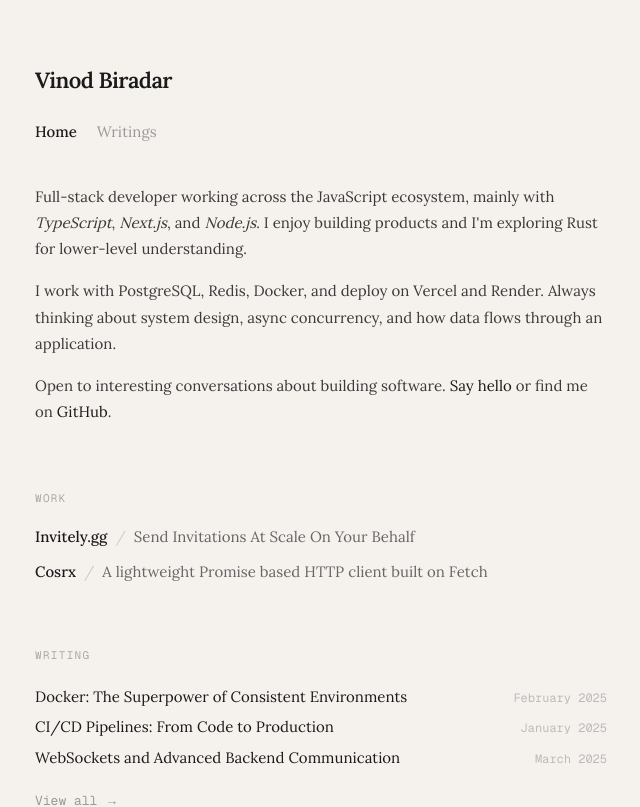
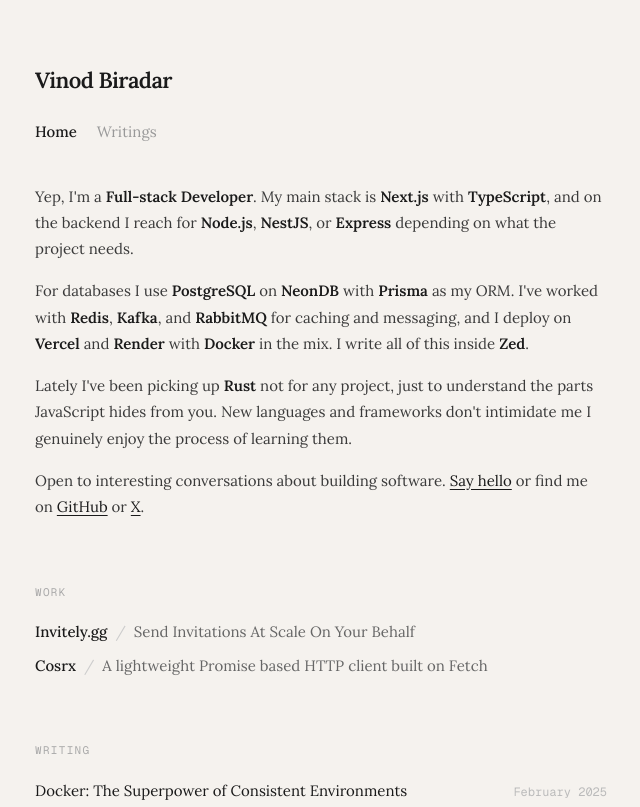
Before and after one commit to Vinodbiradar09/vinod.com, a Next.js app: page / in a window 1280 px wide. Shown: the top 807 px of the page, without its empty margins (319-959 px from the left). Built offline with nearby package versions, Linux system fonts and the light colour scheme.

Commit message:
fix : update about section

```diff
--- a/components/about-section.tsx
+++ b/components/about-section.tsx
@@ -4,19 +4,48 @@
   return (
     <section className="mb-2 space-y-4 text-[15px] leading-[1.75] text-[#3a3a3a]">
       <p>
-        Full-stack developer working across the JavaScript ecosystem, mainly
-        with <em>TypeScript</em>, <em>Next.js</em>, and <em>Node.js</em>. I
-        enjoy building products and I&apos;m exploring Rust for lower-level
-        understanding.
+        Yep, I&apos;m a{" "}
+        <strong className="text-[#1a1a1a] font-semibold">
+          Full-stack Developer
+        </strong>
+        . My main stack is{" "}
+        <strong className="text-[#1a1a1a] font-semibold">Next.js</strong> with{" "}
+        <strong className="text-[#1a1a1a] font-semibold">TypeScript</strong>,
+        and on the backend I reach for{" "}
+        <strong className="text-[#1a1a1a] font-semibold">Node.js</strong>,{" "}
+        <strong className="text-[#1a1a1a] font-semibold">NestJS</strong>, or{" "}
+        <strong className="text-[#1a1a1a] font-semibold">Express</strong>{" "}
+        depending on what the project needs.
       </p>
       <p>
-        I work with PostgreSQL, Redis, Docker, and deploy on Vercel and Render.
-        Always thinking about system design, async concurrency, and how data
-        flows through an application.
+        For databases I use{" "}
+        <strong className="text-[#1a1a1a] font-semibold">PostgreSQL</strong> on{" "}
+        <strong className="text-[#1a1a1a] font-semibold">NeonDB</strong> with{" "}
+        <strong className="text-[#1a1a1a] font-semibold">Prisma </strong> as my
+        ORM. I&apos;ve worked with{" "}
+        <strong className="text-[#1a1a1a] font-semibold">Redis</strong>,{" "}
+        <strong className="text-[#1a1a1a] font-semibold">Kafka</strong>, and{" "}
+        <strong className="text-[#1a1a1a] font-semibold">RabbitMQ</strong> for
+        caching and messaging, and I deploy on{" "}
+        <strong className="text-[#1a1a1a] font-semibold">Vercel</strong> and{" "}
+        <strong className="text-[#1a1a1a] font-semibold">Render</strong> with{" "}
+        <strong className="text-[#1a1a1a] font-semibold">Docker</strong> in the
+        mix. I write all of this inside{" "}
+        <strong className="text-[#1a1a1a] font-semibold">Zed</strong>.
+      </p>
+      <p>
+        Lately I&apos;ve been picking up{" "}
+        <strong className="text-[#1a1a1a] font-semibold">Rust </strong> not for
+        any project, just to understand the parts JavaScript hides from you. New
+        languages and frameworks don&apos;t intimidate me I genuinely enjoy the
+        process of learning them.
       </p>
       <p>
         Open to interesting conversations about building software.{" "}
-        <Link href="#contact" className="text-[#1a1a1a]">
+        <Link
+          href="#contact"
+          className="text-[#1a1a1a] underline underline-offset-[3px]"
+        >
           Say hello
         </Link>{" "}
         or find me on{" "}
@@ -24,9 +53,18 @@
           href="https://github.com/Vinodbiradar09"
           target="_blank"
           rel="noopener noreferrer"
-          className="text-[#1a1a1a]"
+          className="text-[#1a1a1a] underline underline-offset-[3px]"
         >
           GitHub
+        </a>{" "}
+        or{" "}
+        <a
+          href="https://x.com/toovinod09"
+          target="_blank"
+          rel="noopener noreferrer"
+          className="text-[#1a1a1a] underline underline-offset-[3px]"
+        >
+          X
         </a>
         .
       </p>
```
